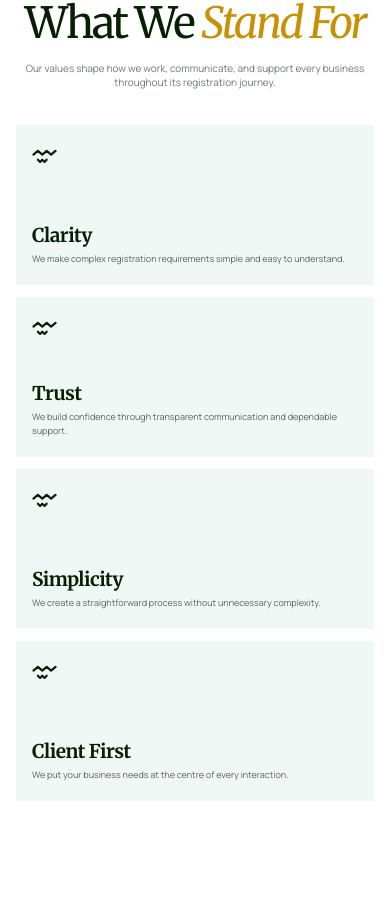
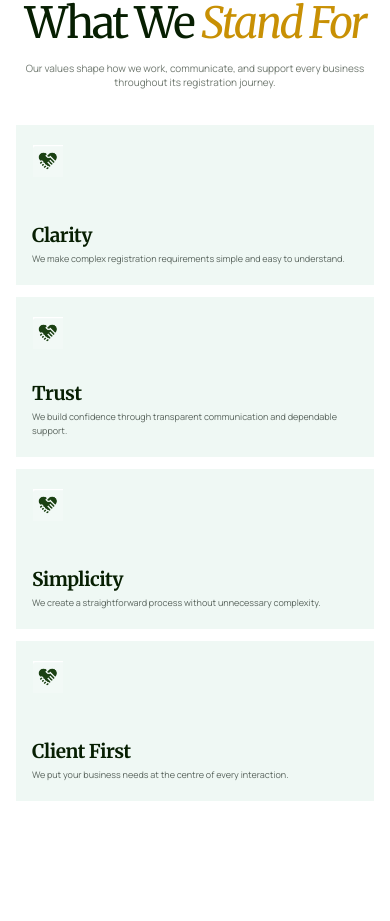
Before and after one commit to conzaura-biz/website, a React (Vite) app: page /about in a window 390 px wide. Shown: the part 1540-2461 px from the top of the page. Built offline with nearby package versions, Linux system fonts and the light colour scheme; no server answers.

Commit message:
Replace SVG with uploaded image icon for all 4 grids in the About page Values section

```diff
--- a/src/pages/About.jsx
+++ b/src/pages/About.jsx
@@ -201,28 +201,7 @@ export default function About() {
     <article key={title}>
 
       <span className="value-symbol" aria-hidden="true">
-        <svg
-          viewBox="0 0 34 24"
-          xmlns="http://www.w3.org/2000/svg"
-        >
-          <path
-            d="M2 8L8 3L14 8L20 3L26 8L32 3"
-            fill="none"
-            stroke="currentColor"
-            strokeWidth="3"
-            strokeLinecap="round"
-            strokeLinejoin="round"
-          />
-
-          <path
-            d="M8 15L11 18L14 15L17 18L20 15"
-            fill="none"
-            stroke="currentColor"
-            strokeWidth="3"
-            strokeLinecap="round"
-            strokeLinejoin="round"
-          />
-        </svg>
+        <img src={asset('/images/icons/values-icon.png')} alt="" className="value-icon-img" />
       </span>
 
       <h3>
--- a/src/styles/global.css
+++ b/src/styles/global.css
@@ -1280,11 +1280,12 @@ body { font-size: 16px; }
 
 /* ICON */
 
-.about-page .values-grid article svg {
-  width: 30px;
-  height: 30px;
-
+.about-page .values-grid article svg,
+.about-page .values-grid article .value-icon-img {
+  width: 48px;
+  height: 48px;
   color: #071f02;
+  object-fit: contain;
 }
 
 
@@ -1700,9 +1701,10 @@ body { font-size: 16px; }
     padding: 19px 15px;
   }
 
-  .about-page .values-grid article svg {
-    width: 25px;
-    height: 25px;
+  .about-page .values-grid article svg,
+  .about-page .values-grid article .value-icon-img {
+    width: 32px;
+    height: 32px;
   }
 
   .about-page .values-grid h3 {
```
Also changed, not shown: public/images/icons/values-icon.png (added).
